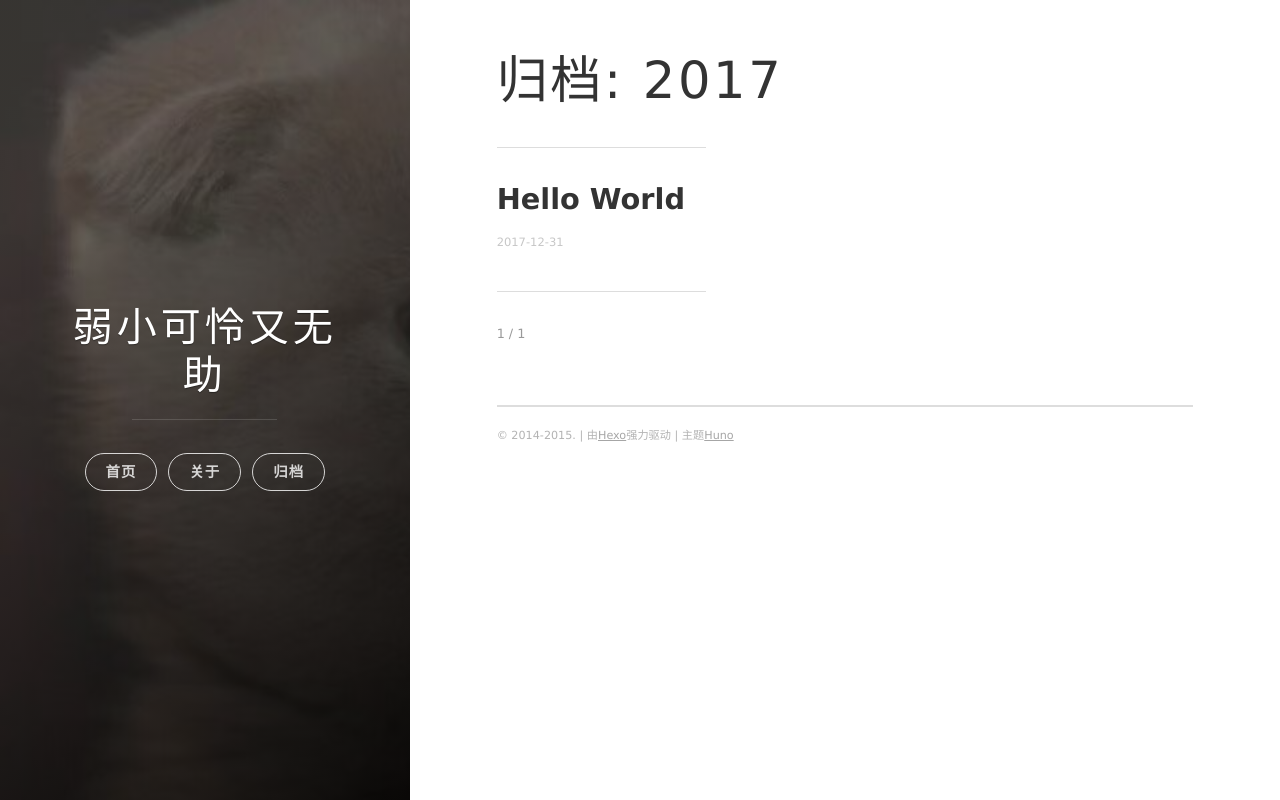
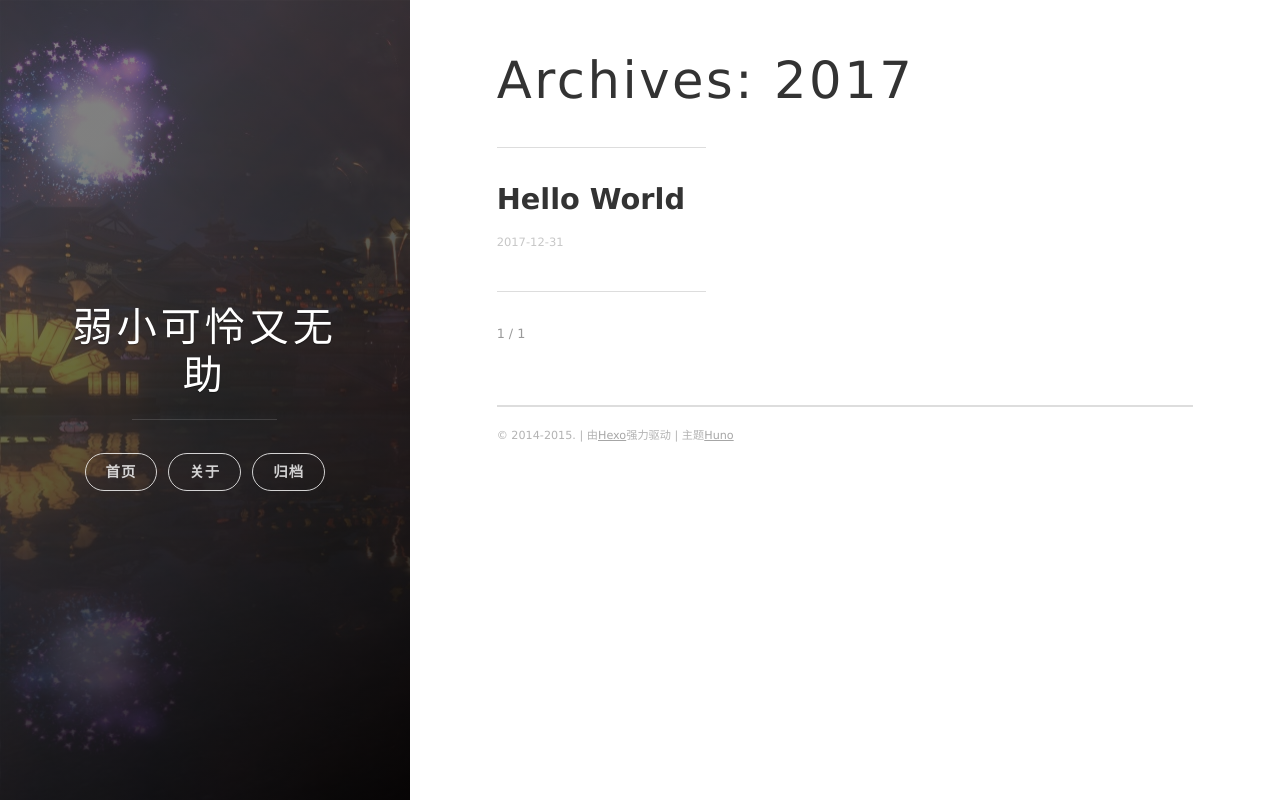
Before and after one commit to Abigail16/Abigail16.github.io, a plain HTML site: page archives/2017/index.html in a window 1280 px wide. Drawn offline with nearby package versions, Linux system fonts and the light colour scheme; some packages are replaced by stand-ins of ours.

Commit message:
Site updated: 2017-12-31 17:18:40

```diff
--- a/archives/2017/index.html
+++ b/archives/2017/index.html
@@ -7,7 +7,7 @@
 
 
     <title>
-      归档: 2017
+      Archives: 2017
     </title>
 
     <meta name="viewport" content="width=device-width, initial-scale=1, maximum-scale=1, user-scalable=no">
@@ -18,13 +18,13 @@
 
     <meta name="description" content="A little girl wants to change her life.">
 <meta property="og:type" content="website">
-<meta property="og:title" content="归档: 2017">
+<meta property="og:title" content="Archives: 2017">
 <meta property="og:url" content="https://abigail16.github.io/archives/2017/index.html">
 <meta property="og:site_name" content="弱小可怜又无助">
 <meta property="og:description" content="A little girl wants to change her life.">
 <meta property="og:locale" content="zh-Hans">
 <meta name="twitter:card" content="summary">
-<meta name="twitter:title" content="归档: 2017">
+<meta name="twitter:title" content="Archives: 2017">
 <meta name="twitter:description" content="A little girl wants to change her life.">
 
 
@@ -146,7 +146,7 @@ classes that you can use:
 
 
 
-  <h1 class="archive-title">归档: 2017</h1>
+  <h1 class="archive-title">Archives: 2017</h1>
   <hr class="post-list__divider" />
 
 
--- a/css/uno.css
+++ b/css/uno.css
@@ -1196,7 +1196,7 @@ hr {
   width: 100%;
   max-width: none;
   height: 100%;
-  background: url(../images/backgrounds.jpg) top left no-repeat #ffffff;
+  background: url(../images/background-cover.jpg) top left no-repeat #808080;
   background-size: cover; }
 
 .panel-cover--collapsed {
```
Also changed, not shown: archives/2017/12/index.html (+4 -4 lines), archives/index.html (+3 -3 lines), images/backgrounds.jpg (deleted).
